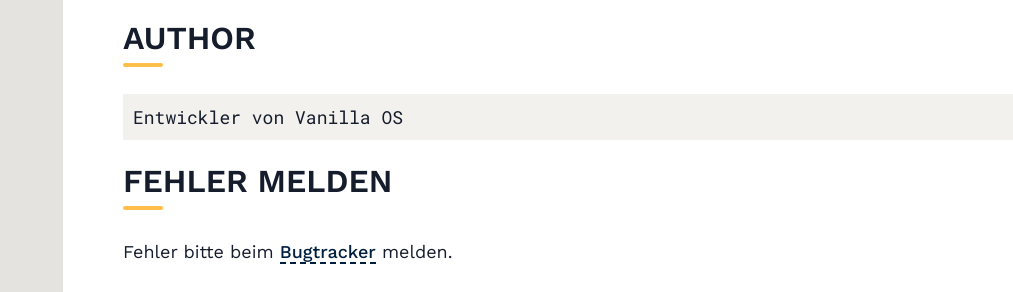
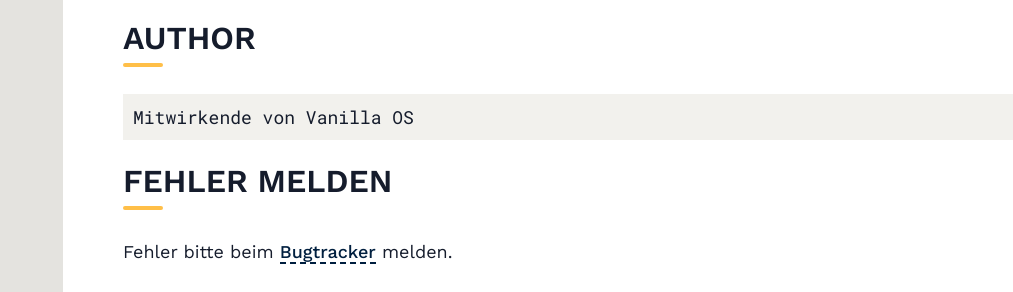
Before and after one commit to Vanilla-OS/documentation, a Jekyll site: the page built from docs/ABRoot/manpage.de.md, in a window 1280 px wide. Shown: the part 2951-3243 px from the top of the page, without its empty margins (267-1280 px from the left). Built offline with Jekyll 4.4.1, drawn with Linux system fonts in a browser that asks for light colours; our own code applies the rules of GitHub Pages for plain Markdown files.

Commit message:
apx & ABRoot manpages: translate "Contributors" with "Mitwirkende" instead of "Entwickler"

````diff
--- a/docs/ABRoot/manpage.de.md
+++ b/docs/ABRoot/manpage.de.md
@@ -113,7 +113,7 @@ Optionen:
 ## AUTHOR
 
 ```text
-Entwickler von Vanilla OS
+Mitwirkende von Vanilla OS
 ```
 
 ## FEHLER MELDEN
````
Also changed, not shown: docs/apx/manpage.de.md (+1 -1 lines).
